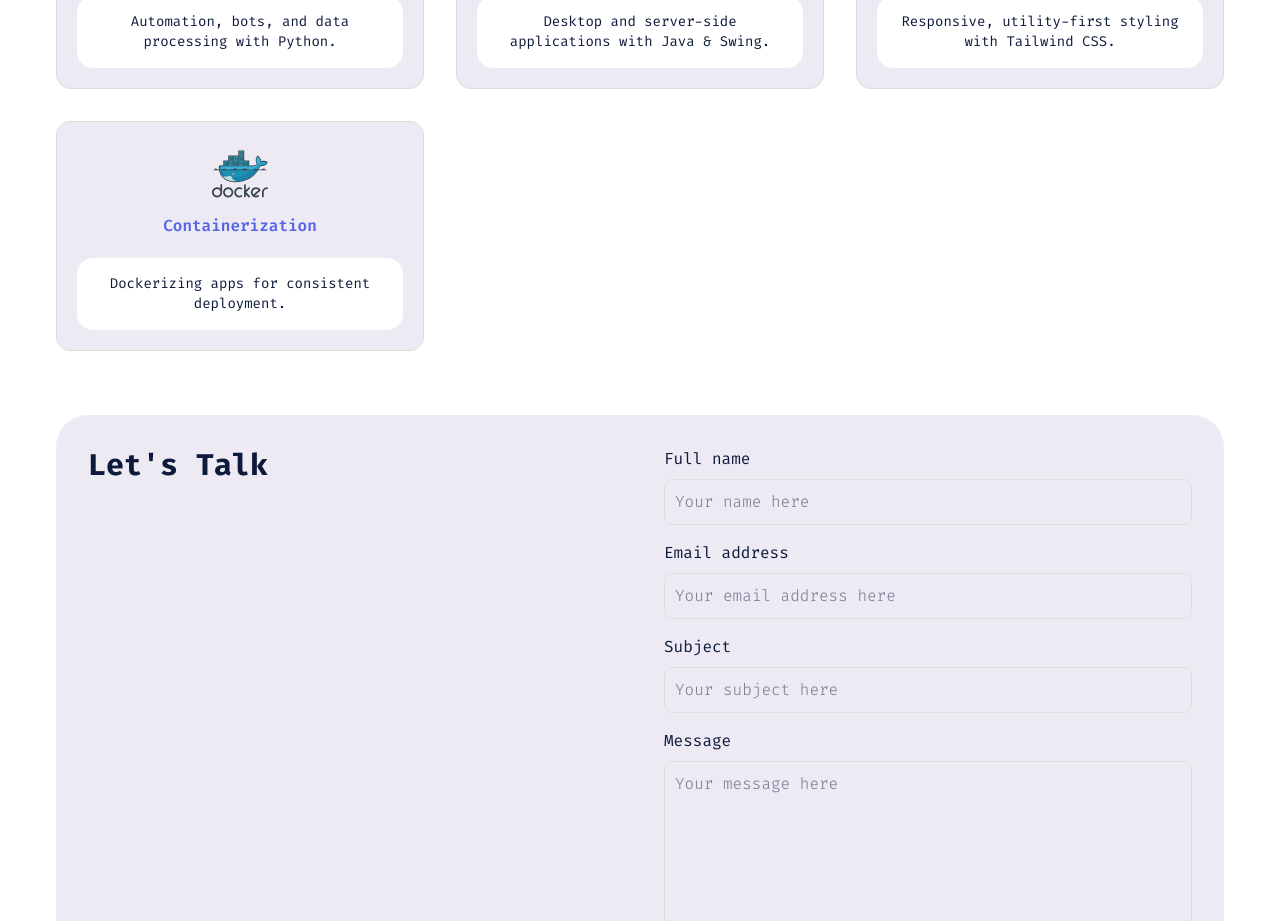
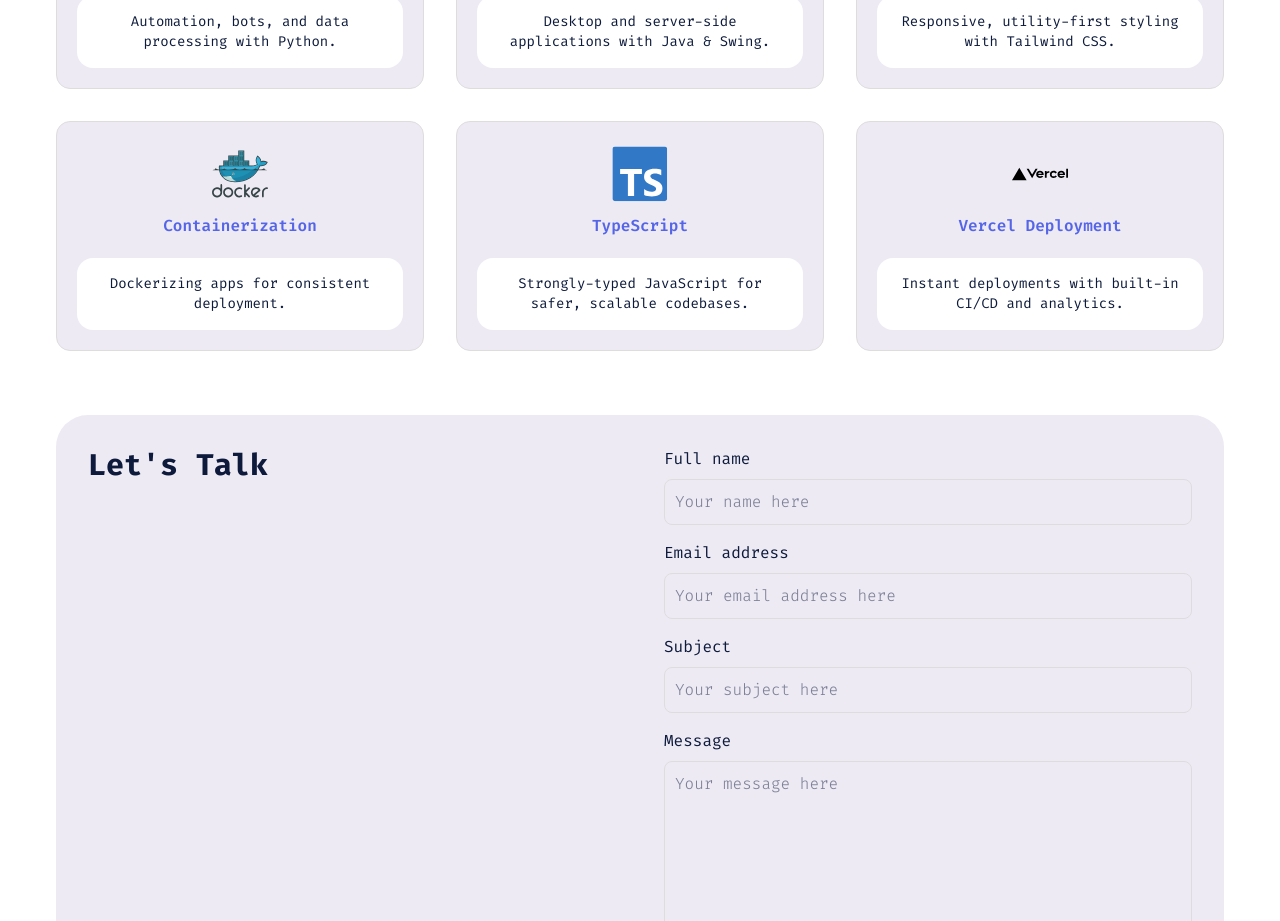
Before and after one commit to Ph4ntomByte/Portfolio, a Next.js app: page / in a window 1280 px wide. Shown: the part 2360-3281 px from the top of the page. Built offline with nearby package versions, Linux system fonts and the light colour scheme; no server answers.

Commit message:
feat: add new skill to area of expertise

```diff
--- a/src/appData/index.ts
+++ b/src/appData/index.ts
@@ -8,7 +8,10 @@ import {
   PythonIcon,
   JavaIcon,
   CssIcon,
-  DockerIcon
+  DockerIcon,
+  TsIcon,
+  GithubIcon,
+  VercelIcon
 } from '../utils/icons'
 
 // Service Data
@@ -48,6 +51,16 @@ export const serviceData = [
     title: 'Containerization',
     shortDescription: 'Dockerizing apps for consistent deployment.',
   },
+  {
+    icon: TsIcon,
+    title: 'TypeScript',
+    shortDescription: 'Strongly-typed JavaScript for safer, scalable codebases.',
+  },
+  {
+    icon: VercelIcon,
+    title: 'Vercel Deployment',
+    shortDescription: 'Instant deployments with built-in CI/CD and analytics.',
+  },
 ]
 
 export const skillList = [
--- a/src/components/Hero/Hero.tsx
+++ b/src/components/Hero/Hero.tsx
@@ -7,7 +7,7 @@ import Ellipse from './Ellipse'
 
 const Hero = () => {
   const ellipseRef = useRotatingAnimation()
-  const role = useRoleSwitcher({ roles: ['FULL-STACK DEVELOPER', 'CS STUDENT', 'INNOVATOR'] })
+  const role = useRoleSwitcher({ roles: ['FULL-STACK DEVELOPER', 'CS STUDENT', 'Java programmer'] })
 
   return (
     <section className="bg-primary bg-small-glow bg-small-glow-position md:bg-large-glow-position lg:bg-large-glow min-h-[calc(dvh-4rem)] bg-no-repeat">
--- a/src/utils/icons.tsx
+++ b/src/utils/icons.tsx
@@ -1,3 +1,4 @@
+'use client'
 import { FC, SVGProps } from 'react'
 
 import Earning from '../assets/icons/earning.svg'
@@ -17,6 +18,8 @@ import PythonIcon from '../assets/icons/PythonIcon.png'
 import JavaIcon from '../assets/icons/JavaIcon.svg'
 import CssIcon from '../assets/icons/CSSIcon.png'
 import DockerIcon from '../assets/icons/docker.svg'
+import TsIcon from '../assets/icons/typescript.svg'
+import VercelIcon from '../assets/icons/vercel.svg'
 
 
 const PreviewIcon: FC<SVGProps<SVGSVGElement>> = (props) => {
@@ -311,6 +314,8 @@ const PhoneIcon: FC<SVGProps<SVGSVGElement>> = (props) => {
 }
 
 export {
+  VercelIcon,
+  TsIcon,
   DockerIcon,
   CssIcon,
   JavaIcon,
```
Also changed, not shown: src/assets/icons/vercel.svg (added).
